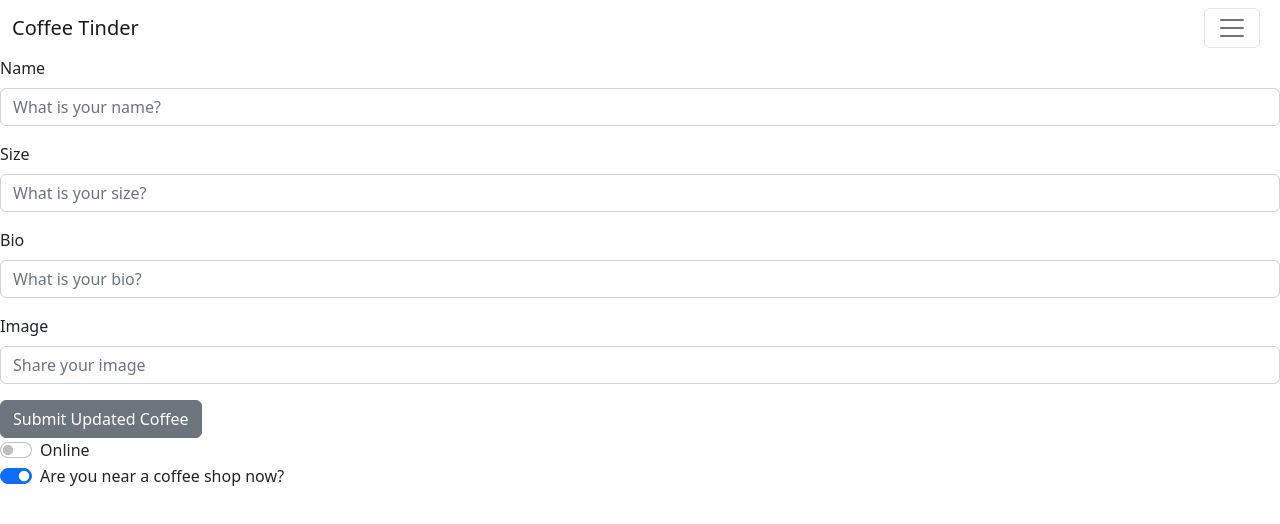
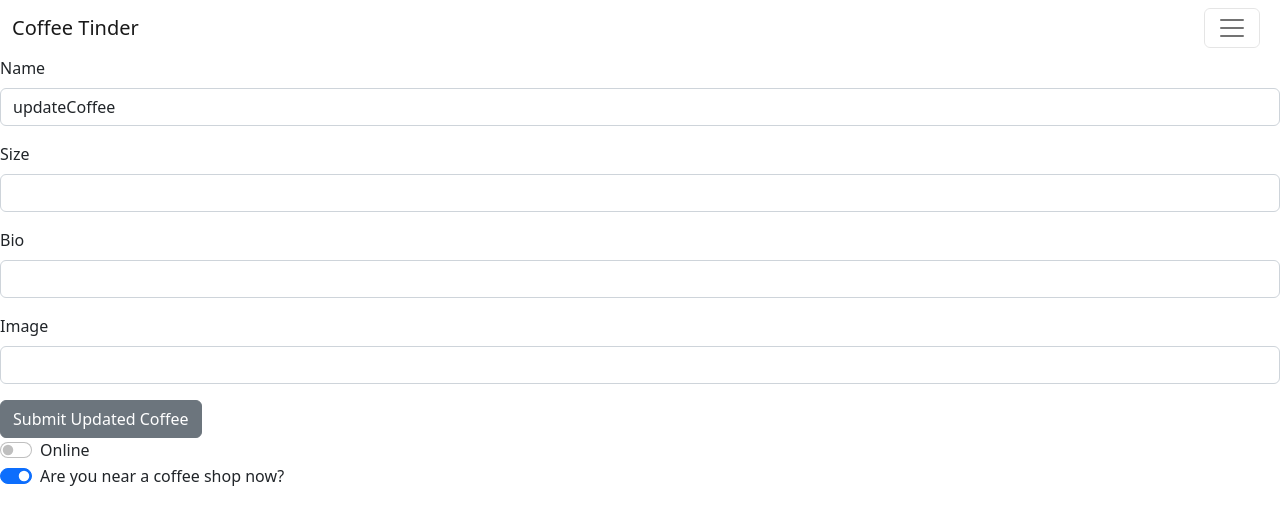
Before and after one commit to learn-academy-2022-golf/cat-tinder-frontend-team-tabby, a React (Create React App) app: page /coffeeedit/1 in a window 1280 px wide. Shown: the top 524 px of the page. Built offline with nearby package versions, Linux system fonts and the light colour scheme.

Commit message:
Third Commit

```diff
--- a/src/pages/CoffeeEdit.js
+++ b/src/pages/CoffeeEdit.js
@@ -35,7 +35,7 @@ return (
           <Input
             name="name"
             onChange={handleChange}
-            placeholder="What is your name?"
+            value= {updateCoffee.name}
             type="text"
           />
         </FormGroup>
@@ -46,7 +46,7 @@ return (
           <Input
             name="size"
             onChange={handleChange}
-            placeholder="What is your size?"
+            value= {updateCoffee.size}
             type="number"
           />
         </FormGroup>
@@ -57,7 +57,7 @@ return (
           <Input
             name="bio"
             onChange={handleChange}
-            placeholder="What is your bio?"
+            value= {updateCoffee.bio}
             type="text"
           />
         </FormGroup>
@@ -68,7 +68,7 @@ return (
           <Input
             name="image"
             onChange={handleChange}
-            placeholder="Share your image"
+            value= {updateCoffee.image}
             type="url"
           />
         </FormGroup>
```
Also changed, not shown: src/pages/CoffeeShow.js (+4 -4 lines).
